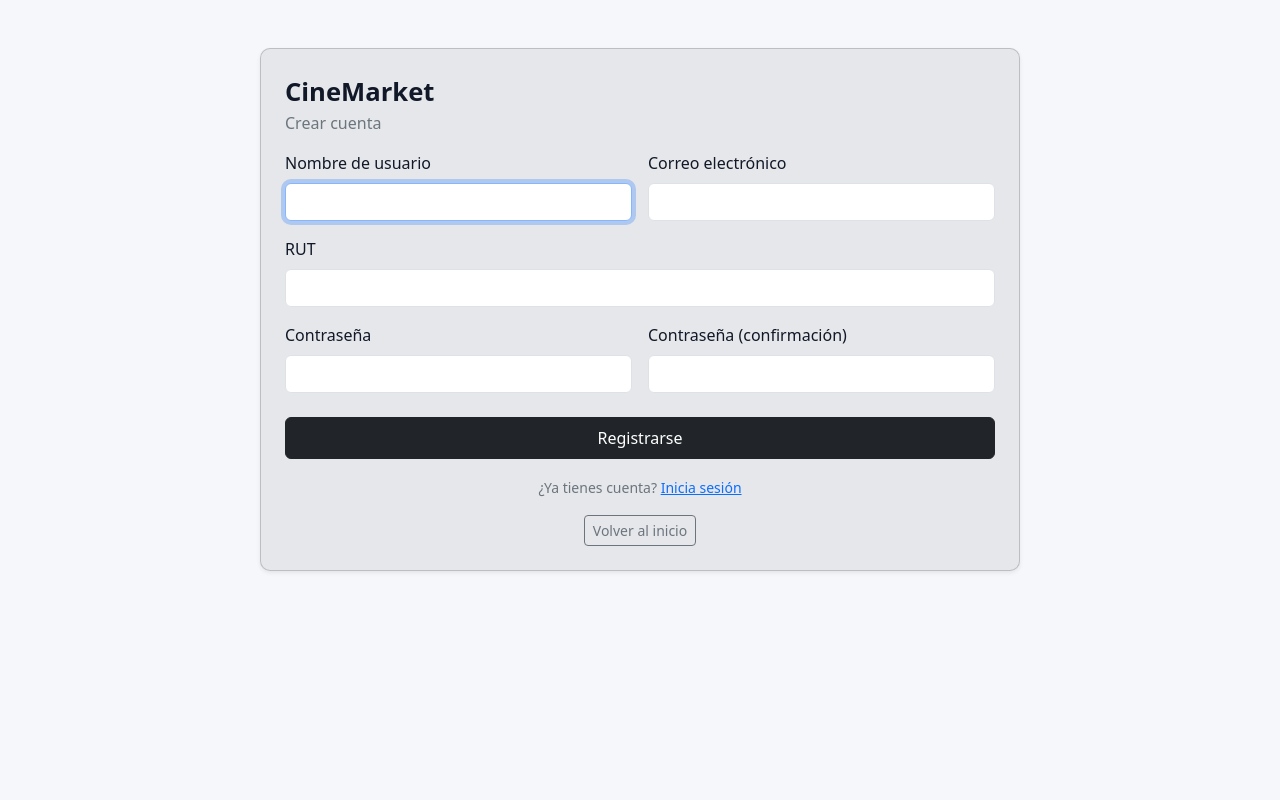
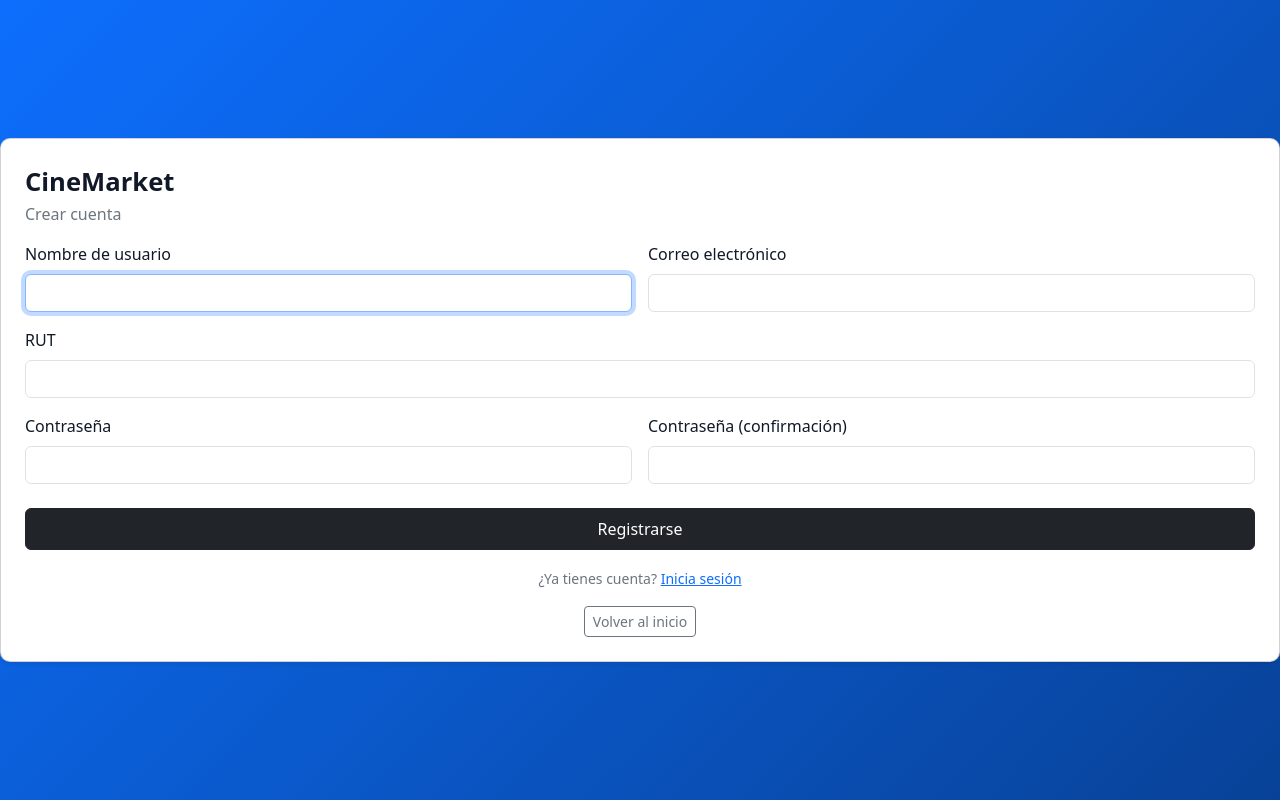
Before and after one commit to Nick24x/cinemarket, a Django app: page /usuarios/registro/ in a window 1280 px wide. Run offline with Django 5.2, Linux system fonts and the light colour scheme.

Commit message:
actualización

```diff
--- a/usuarios/templates/usuarios/registro.html
+++ b/usuarios/templates/usuarios/registro.html
@@ -10,12 +10,20 @@
 
   <link href="https://cdn.jsdelivr.net/npm/bootstrap@5.3.2/dist/css/bootstrap.min.css" rel="stylesheet">
   <link rel="stylesheet" href="{% static 'css/css.css' %}">
-  <style>
-    body { background: #f5f7fa; }
-    .auth-card { max-width: 760px; width:100%; border-radius:10px; }
-    .brand { font-weight:800; font-size:1.6rem; }
-    .muted { color:#6c757d; }
-  </style>
+<style>
+  body{
+    min-height:100vh;
+    background: linear-gradient(135deg, #0d6efd 0%, #0b5ed7 40%, #084298 100%);
+  }
+
+  .auth-card{
+    background:#ffffff;
+    border-radius:10px;
+  }
+
+  .brand{ font-weight:800; font-size:1.6rem; }
+  .muted{ color:#6c757d; }
+</style>
 </head>
 
 <body class="d-flex align-items-center justify-content-center py-5">
```
Also changed, not shown: usuarios/templates/usuarios/login.html (+14 -6 lines).
